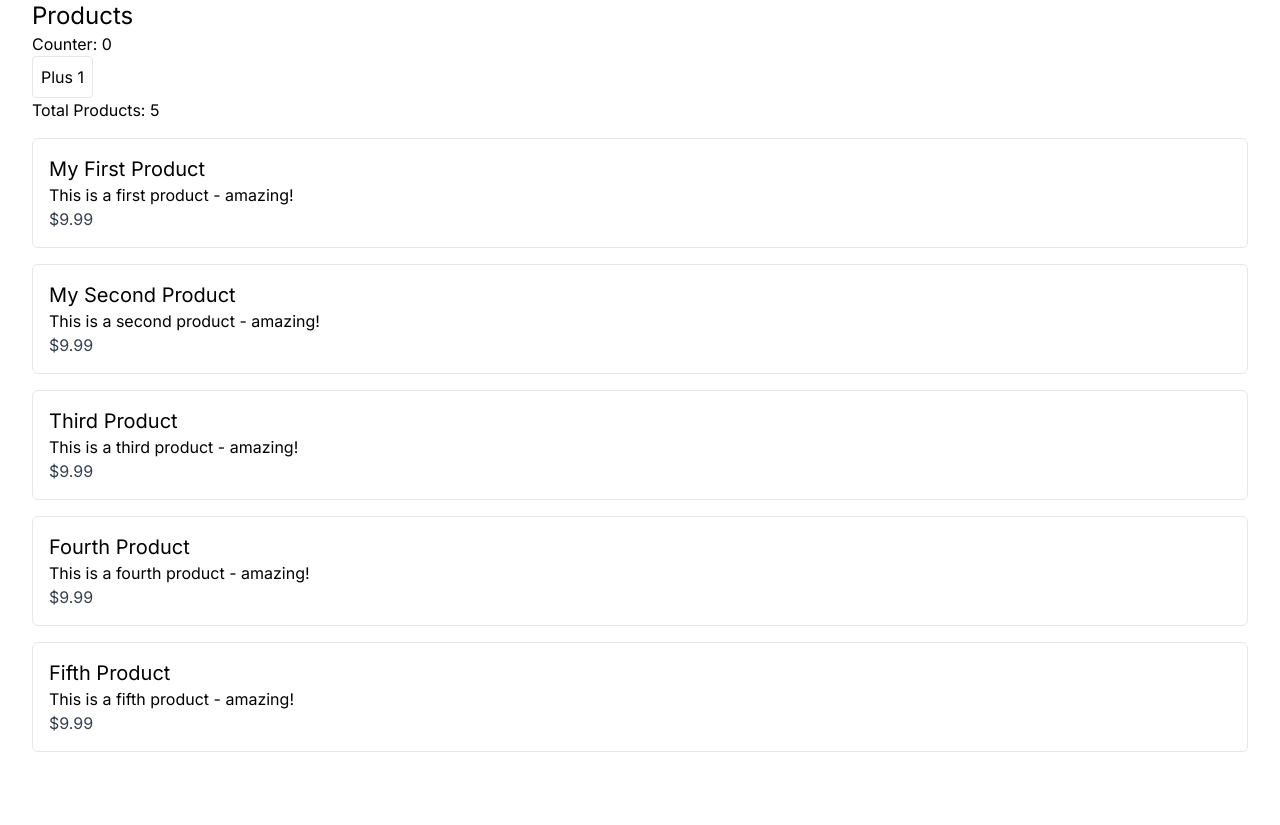
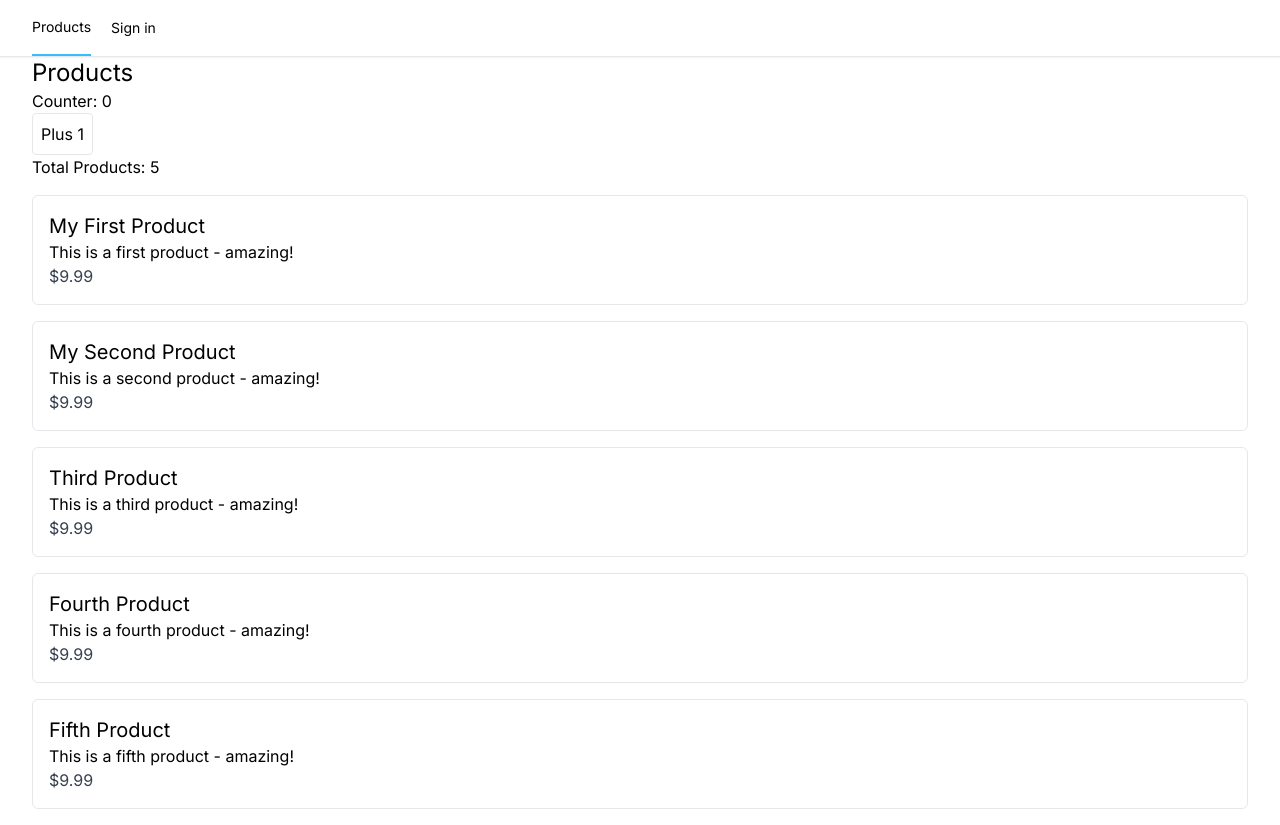
Before and after one commit to yovany-lg/client-vs-server, a Next.js app: page /products in a window 1280 px wide. Before the commit the page ends 800 px from the top, so only its background shows below. Built offline with nearby package versions, Linux system fonts and the light colour scheme.

Commit message:
Adds the SiteHeader component

```diff
--- a/app/layout.tsx
+++ b/app/layout.tsx
@@ -1,6 +1,7 @@
-import './globals.css'
 import type { Metadata } from 'next'
 import { Inter } from 'next/font/google'
+import { SiteHeader } from '@/components/SiteHeader'
+import './globals.css'
 
 const inter = Inter({ subsets: ['latin'] })
 
@@ -16,7 +17,10 @@ export default function RootLayout({
 }) {
   return (
     <html lang="en">
-      <body className={inter.className}>{children}</body>
+      <body className={inter.className}>
+        <SiteHeader />
+        {children}
+      </body>
     </html>
   )
 }
--- a/app/page.tsx
+++ b/app/page.tsx
@@ -4,10 +4,6 @@ export default function Home() {
   return (
     <main className="flex min-h-screen flex-col items-center justify-between p-24">
       <div className="z-10 w-full max-w-5xl items-center justify-between font-mono text-sm lg:flex">
-        <p className="fixed left-0 top-0 flex w-full justify-center border-b border-gray-300 bg-gradient-to-b from-zinc-200 pb-6 pt-8 backdrop-blur-2xl dark:border-neutral-800 dark:bg-zinc-800/30 dark:from-inherit lg:static lg:w-auto  lg:rounded-xl lg:border lg:bg-gray-200 lg:p-4 lg:dark:bg-zinc-800/30">
-          Get started by editing&nbsp;
-          <code className="font-mono font-bold">app/page.tsx</code>
-        </p>
         <div className="fixed bottom-0 left-0 flex h-48 w-full items-end justify-center bg-gradient-to-t from-white via-white dark:from-black dark:via-black lg:static lg:h-auto lg:w-auto lg:bg-none">
           <a
             className="pointer-events-none flex place-items-center gap-2 p-8 lg:pointer-events-auto lg:p-0"
--- /dev/null
+++ b/components/SiteHeader.tsx
@@ -0,0 +1,20 @@
+"use client"
+import classNames from "classnames";
+import Link from "next/link";
+import { usePathname } from 'next/navigation'
+
+export function SiteHeader() {
+  const pathname = usePathname();
+  return (
+    <header className="sticky top-0 z-40 w-full shadow-sm bg-background border-b">
+      <nav className="container h-14 flex gap-x-5 text-sm">
+        <div className={classNames("flex items-center", pathname === "/products" && "border-b-2 border-sky-400")}>
+          <Link href="/products">Products</Link>
+        </div>
+        <div className={classNames("flex items-center", pathname === "/signin" && "border-b-2 border-sky-400")}>
+          <Link href="/signin">Sign in</Link>
+          </div>
+      </nav>
+    </header>
+  )
+}
--- a/package.json
+++ b/package.json
@@ -13,6 +13,7 @@
     "@types/react": "18.2.14",
     "@types/react-dom": "18.2.6",
     "autoprefixer": "10.4.14",
+    "classnames": "^2.3.2",
     "eslint": "8.44.0",
     "eslint-config-next": "13.4.9",
     "next": "13.4.9",
```
Also changed, not shown: 1 other file (tests, documents, lock files or other folders).
